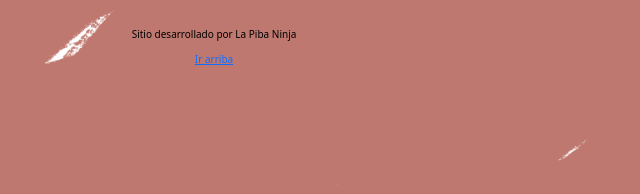
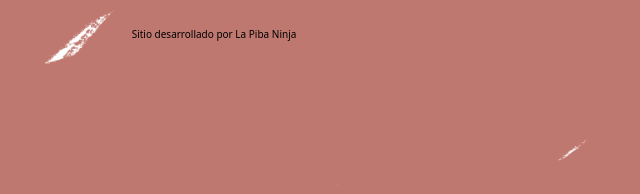
Before and after one commit to morwbwsch/morwbwsch, a plain HTML site: page index.html in a window 1280 px wide. Shown: the part 271-465 px from the top of the page, 426-1066 px from the left. Drawn offline with nearby package versions, Linux system fonts and the light colour scheme.

Commit message:
Borre el -Ir arriba- del footer y agregué position absolute

```diff
--- a/index.html
+++ b/index.html
@@ -46,7 +46,6 @@
 
 <footer>
     <p>Sitio desarrollado por La Piba Ninja</p>
-    <a href="#inicio">Ir arriba</a>
 </footer>
 
 <script src="https://cdn.jsdelivr.net/npm/bootstrap@5.1.0/dist/js/bootstrap.bundle.min.js" integrity="sha384-U1DAWAznBHeqEIlVSCgzq+c9gqGAJn5c/t99JyeKa9xxaYpSvHU5awsuZVVFIhvj" crossorigin="anonymous"></script>
--- a/scss/_index.scss
+++ b/scss/_index.scss
@@ -51,11 +51,13 @@
             font-size: $h2__xl;
     }
     footer {
+        position: absolute;
         left: 0;
         bottom: 0;
         width: 100%;
         color: $negro;
         text-align: center;
         margin: 3rem auto;
+
     }
 }
```
